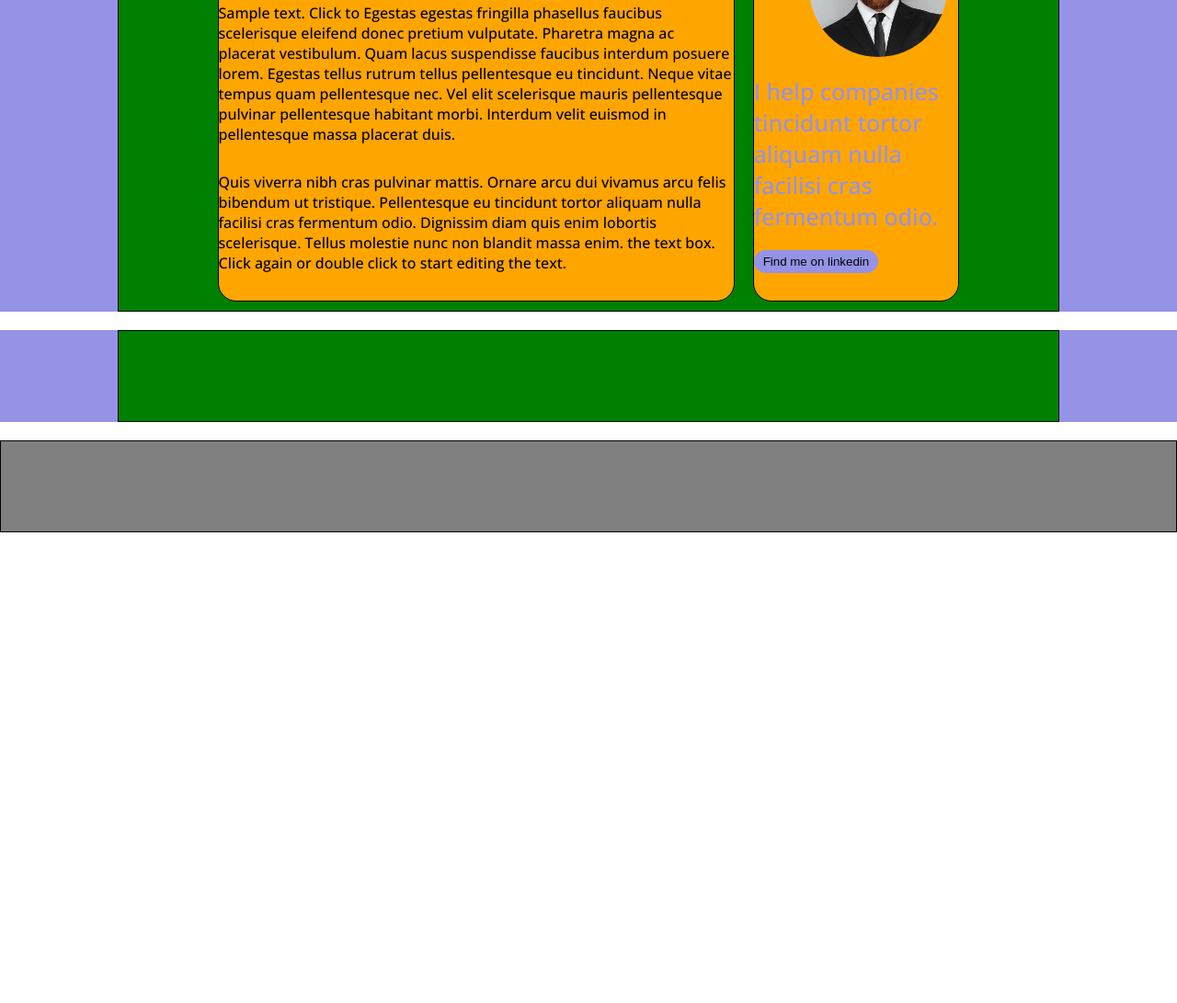
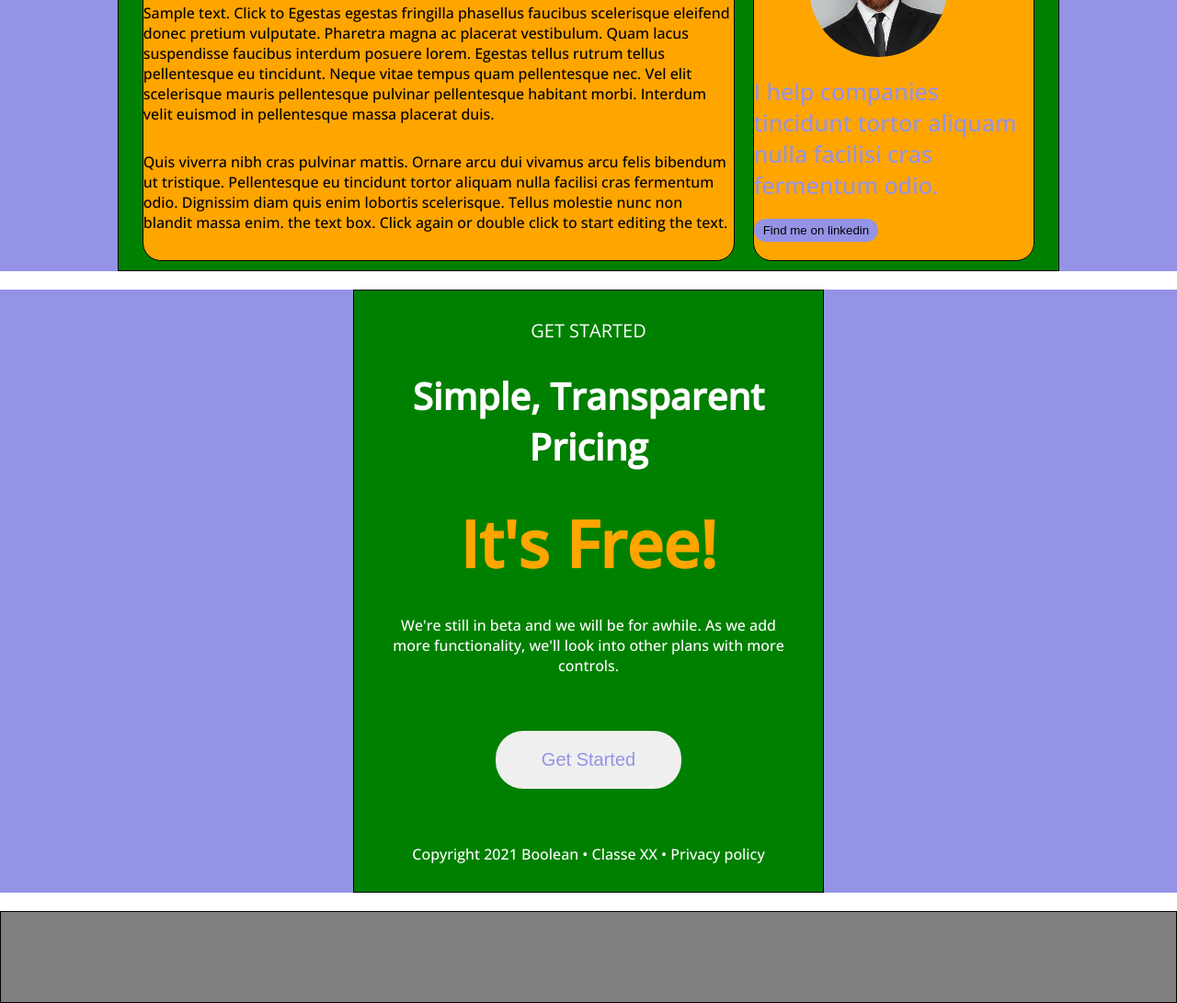
Before and after one commit to Matteo-Sarrecchia/htmlcss-responsive-layout, a plain HTML site: page index.html in a window 1280 px wide. Shown: the part 3691-4782 px from the top of the page at 92% size. Before the commit the page ends 4270 px from the top, so only its background shows below. Drawn offline with nearby package versions, Linux system fonts and the light colour scheme.

Commit message:
get started section

```diff
--- a/css/style.css
+++ b/css/style.css
@@ -428,11 +428,11 @@ header{
 }
 
 .about-par{
-    width: 55%;
+    width: 63%;
 }
 
 .about-img{
-    width: 22%;
+    width: 30%;
 }
 
 .about-par h2{
@@ -482,6 +482,40 @@ header{
     }
 }
 
+/* get start */
+.container.get-start{
+    color: white;
+    text-align: center;
+    width: 40%;
+}
+
+.container.get-start h3, .container.get-start h4,
+.container.get-start h2, .container.get-start p,
+.container.get-start input, .container.get-start div{
+    margin: 30px;
+}
+
+.container.get-start h3{
+    font-weight: 300;
+    font-size: 20px;
+}
+
+.container.get-start h4{
+    font-size: 40px;
+}
+
+.container.get-start h2{
+    font-size: 70px;
+    color: orange;
+}
+
+.container.get-start input{
+    color: #9593e6;
+    padding: 20px 50px;
+    font-size: 20px;
+    border-radius: 30px;
+    border: none;
+}
 
 
 /* footer */
--- a/index.html
+++ b/index.html
@@ -284,12 +284,18 @@
 
         <!-- get started section -->
         <section>
-            <div class="container">
-                <div></div>
-                <div></div>
-                <div></div>
-                <div></div>
-                <div></div>
+            <div class="container get-start">
+                <h3>GET STARTED</h3>
+                <h4>Simple, Transparent Pricing</h4>
+                <h2>It's Free!</h2>
+                <p>
+                    We're still in beta and we will be for awhile. As we add more functionality, we'll look into other plans with more controls.
+                </p>
+                <input type="button" value="Get Started">
+                <div>
+                    Copyright 2021 Boolean • Classe XX • Privacy policy
+                </div>
+
             </div>
         </section>
 
```
